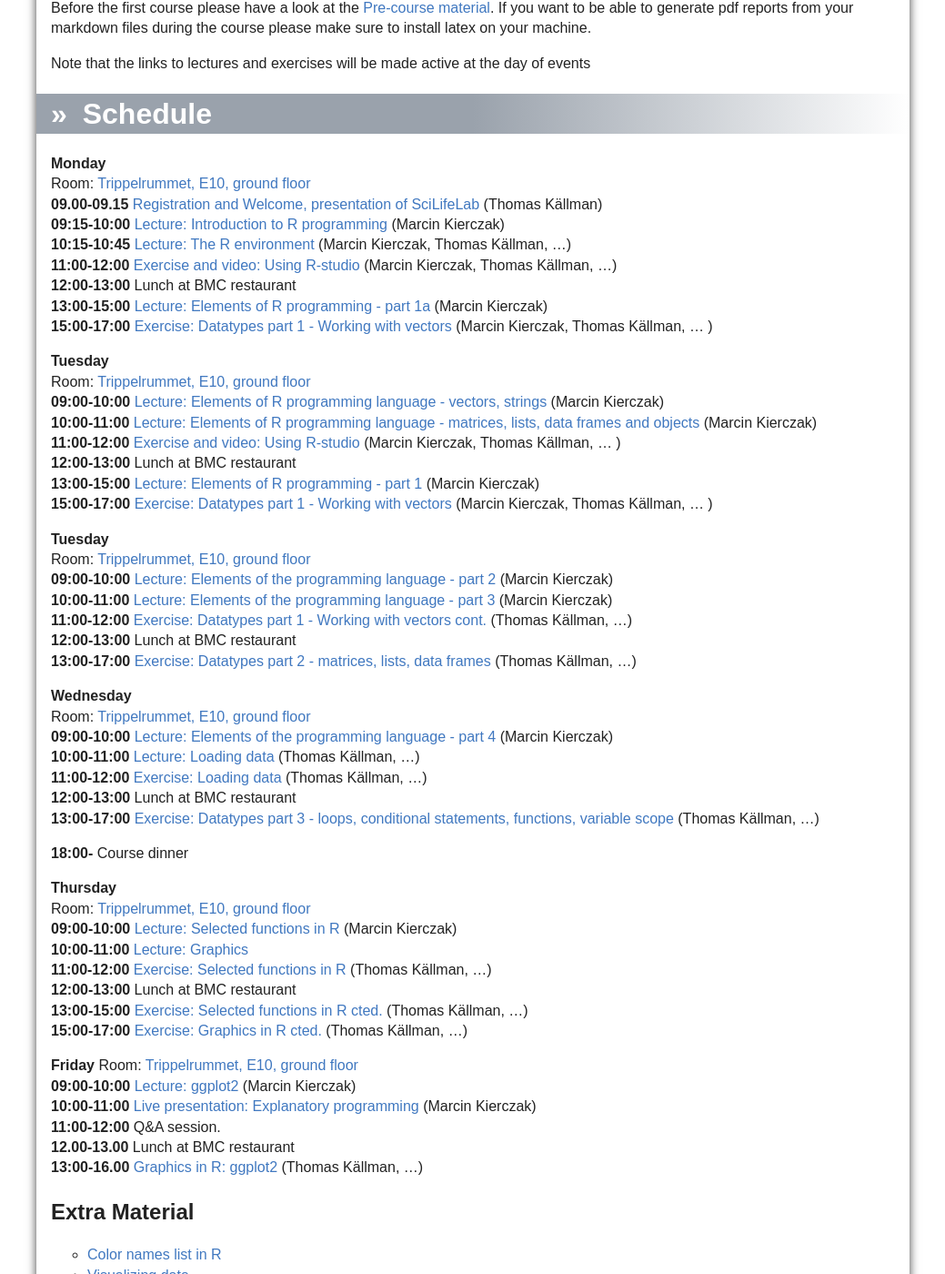
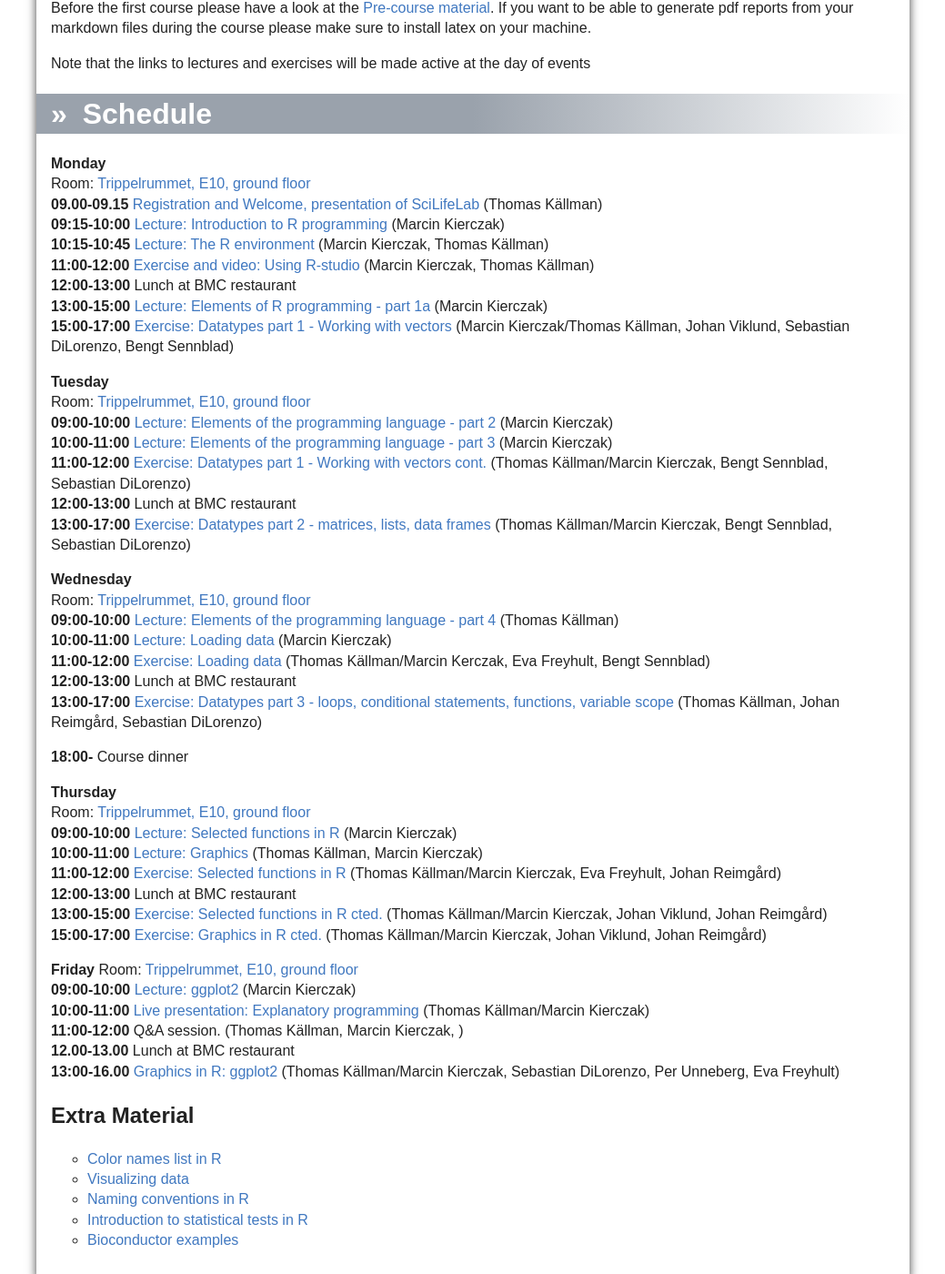
Before and after one commit to NBISweden/Rcourse, a Jekyll site: the page built from HT17Uppsala/index.md, in a window 1280 px wide and 1400 px high, scrolled down 346 px. Shown: the whole window at 91% size, without its empty margins (120-1159 px from the left). Built offline with Jekyll 4.4.1, drawn with Linux system fonts in a browser that asks for light colours.

Commit message:
updated schedule

```diff
--- a/HT17Uppsala/index.md
+++ b/HT17Uppsala/index.md
@@ -25,55 +25,46 @@ Note that the links to lectures and exercises will be made active at the day of
 Room: [Trippelrummet, E10, ground floor](../files/bmc_map.jpg)<br>
 **09.00-09.15** [Registration and Welcome, presentation of SciLifeLab ](Lectures/Welcome.pdf) (Thomas Källman)<br>
 **09:15-10:00** [Lecture: Introduction to R programming](Lectures/Intro.pdf) (Marcin Kierczak)<br>
-**10:15-10:45** [Lecture: The R environment](Lectures/REnvironment.pdf) (Marcin Kierczak, Thomas Källman, ...)<br>
-**11:00-12:00** [Exercise and video: Using R-studio](Link to your movie1, best to keep them outside git) (Marcin Kierczak, Thomas Källman, ...)<br>
+**10:15-10:45** [Lecture: The R environment](Lectures/REnvironment.pdf) (Marcin Kierczak, Thomas Källman)<br>
+**11:00-12:00** [Exercise and video: Using R-studio](Link to your movie1, best to keep them outside git) (Marcin Kierczak, Thomas Källman)<br>
 **12:00-13:00** Lunch at BMC restaurant<br>
 **13:00-15:00** [Lecture: Elements of R programming - part 1a](Lectures/) (Marcin Kierczak)<br>
-**15:00-17:00** [Exercise: Datatypes part 1 - Working with vectors](Exercises/DataTypes...) (Marcin Kierczak, Thomas Källman, ... )<br>
-
-**Tuesday**<br>
-Room: [Trippelrummet, E10, ground floor](../files/bmc_map.jpg)<br>
-**09:00-10:00** [Lecture: Elements of R programming language - vectors, strings](Lectures/...) (Marcin Kierczak)<br>
-**10:00-11:00** [Lecture: Elements of R programming language - matrices, lists, data frames and objects](Lectures/...) (Marcin Kierczak)<br>
-**11:00-12:00** [Exercise and video: Using R-studio](Link to your movie1, best to keep them outside git) (Marcin Kierczak, Thomas Källman, ... )<br>
-**12:00-13:00** Lunch at BMC restaurant<br>
-**13:00-15:00** [Lecture: Elements of R programming - part 1](Lectures/...) (Marcin Kierczak)<br>
-**15:00-17:00** [Exercise: Datatypes part 1 - Working with vectors](Exercises/...) (Marcin Kierczak, Thomas Källman, ... )<br>
+**15:00-17:00** [Exercise: Datatypes part 1 - Working with vectors](Exercises/DataTypes...) (Marcin Kierczak/Thomas Källman, Johan Viklund, Sebastian DiLorenzo, Bengt Sennblad)<br>
 
 **Tuesday**<br>
 Room: [Trippelrummet, E10, ground floor](../files/bmc_map.jpg)<br>
 **09:00-10:00** [Lecture: Elements of the programming language - part 2](Lectures/...) (Marcin Kierczak)<br>
 **10:00-11:00** [Lecture: Elements of the programming language - part 3](Lectures/...) (Marcin Kierczak)<br>
-**11:00-12:00** [Exercise: Datatypes part 1 - Working with vectors cont.](Exercises/...) (Thomas Källman, ...)<br>
+**11:00-12:00** [Exercise: Datatypes part 1 - Working with vectors cont.](Exercises/...) (Thomas Källman/Marcin Kierczak, Bengt Sennblad, Sebastian DiLorenzo)<br>
 **12:00-13:00** Lunch at BMC restaurant<br>
-**13:00-17:00** [Exercise: Datatypes part 2 - matrices, lists, data frames](Exercises/...) (Thomas Källman, ...)<br>
+**13:00-17:00** [Exercise: Datatypes part 2 - matrices, lists, data frames](Exercises/...) (Thomas Källman/Marcin Kierczak, Bengt Sennblad, Sebastian DiLorenzo)<br>
 
 **Wednesday**<br>
 Room: [Trippelrummet, E10, ground floor](../files/bmc_map.jpg)<br>
-**09:00-10:00** [Lecture: Elements of the programming language - part 4](Lectures/...) (Marcin Kierczak)<br>
-**10:00-11:00** [Lecture: Loading data](Lectures/...) (Thomas Källman, ...)<br>
-**11:00-12:00** [Exercise: Loading data](Exercises/...) (Thomas Källman, ...)<br>
+**09:00-10:00** [Lecture: Elements of the programming language - part 4](Lectures/...) (Thomas Källman)<br>
+**10:00-11:00** [Lecture: Loading data](Lectures/...) (Marcin Kierczak)<br>
+**11:00-12:00** [Exercise: Loading data](Exercises/...) (Thomas Källman/Marcin Kerczak, Eva Freyhult, Bengt Sennblad)<br>
 **12:00-13:00** Lunch at BMC restaurant<br>
-**13:00-17:00** [Exercise: Datatypes part 3 - loops, conditional statements, functions, variable scope](Exercises/...) (Thomas Källman, ...)<br>
+**13:00-17:00** [Exercise: Datatypes part 3 - loops, conditional statements, functions, variable scope](Exercises/...) (Thomas Källman, Johan Reimgård, Sebastian DiLorenzo)<br>
 
 **18:00-** Course dinner
 
 **Thursday**<br>
 Room: [Trippelrummet, E10, ground floor](../files/bmc_map.jpg)<br>
 **09:00-10:00** [Lecture: Selected functions in R ](Lectures/...) (Marcin Kierczak)<br>
-**10:00-11:00** [Lecture: Graphics](Lectures/...)<br>
-**11:00-12:00** [Exercise: Selected functions in R](Exercises/...) (Thomas Källman, ...)<br>
+**10:00-11:00** [Lecture: Graphics](Lectures/...) (Thomas Källman, Marcin Kierczak)<br>
+**11:00-12:00** [Exercise: Selected functions in R](Exercises/...) (Thomas Källman/Marcin Kierczak, Eva Freyhult, Johan Reimgård)<br>
 **12:00-13:00** Lunch at BMC restaurant<br>
-**13:00-15:00** [Exercise: Selected functions in R cted.](Exercises/...) (Thomas Källman, ...)<br>
-**15:00-17:00** [Exercise: Graphics in R cted.](Exercises/...) (Thomas Källman, ...)<br>
+**13:00-15:00** [Exercise: Selected functions in R cted.](Exercises/...) (Thomas Källman/Marcin Kierczak, Johan Viklund, Johan Reimgård)<br>
+**15:00-17:00** [Exercise: Graphics in R cted.](Exercises/...) (Thomas Källman/Marcin Kierczak, Johan Viklund, Johan Reimgård)<br>
 
 **Friday**
 Room: [Trippelrummet, E10, ground floor](../files/bmc_map.jpg)<br>
 **09:00-10:00** [Lecture: ggplot2](Lectures/...) (Marcin Kierczak)<br>
-**10:00-11:00** [Live presentation: Explanatory programming](Lectures/...) (Marcin Kierczak)<br>
-**11:00-12:00** Q&A session.<br>
+**10:00-11:00** [Live presentation: Explanatory programming](Lectures/...) (Thomas Källman/Marcin Kierczak)<br>
+**11:00-12:00** Q&A session. (Thomas Källman, Marcin Kierczak, )<br>
 **12.00-13.00** Lunch at BMC restaurant<br>
-**13:00-16.00** [Graphics in R: ggplot2](Exercises/...) (Thomas Källman, ...)<br>
+**13:00-16.00** [Graphics in R: ggplot2](Exercises/...) (Thomas Källman/Marcin Kierczak, Sebastian DiLorenzo, Per Unneberg, Eva Freyhult)<br>
 
 ## Extra Material
 - [Color names list in R](../files/Rcolor.pdf)
```
